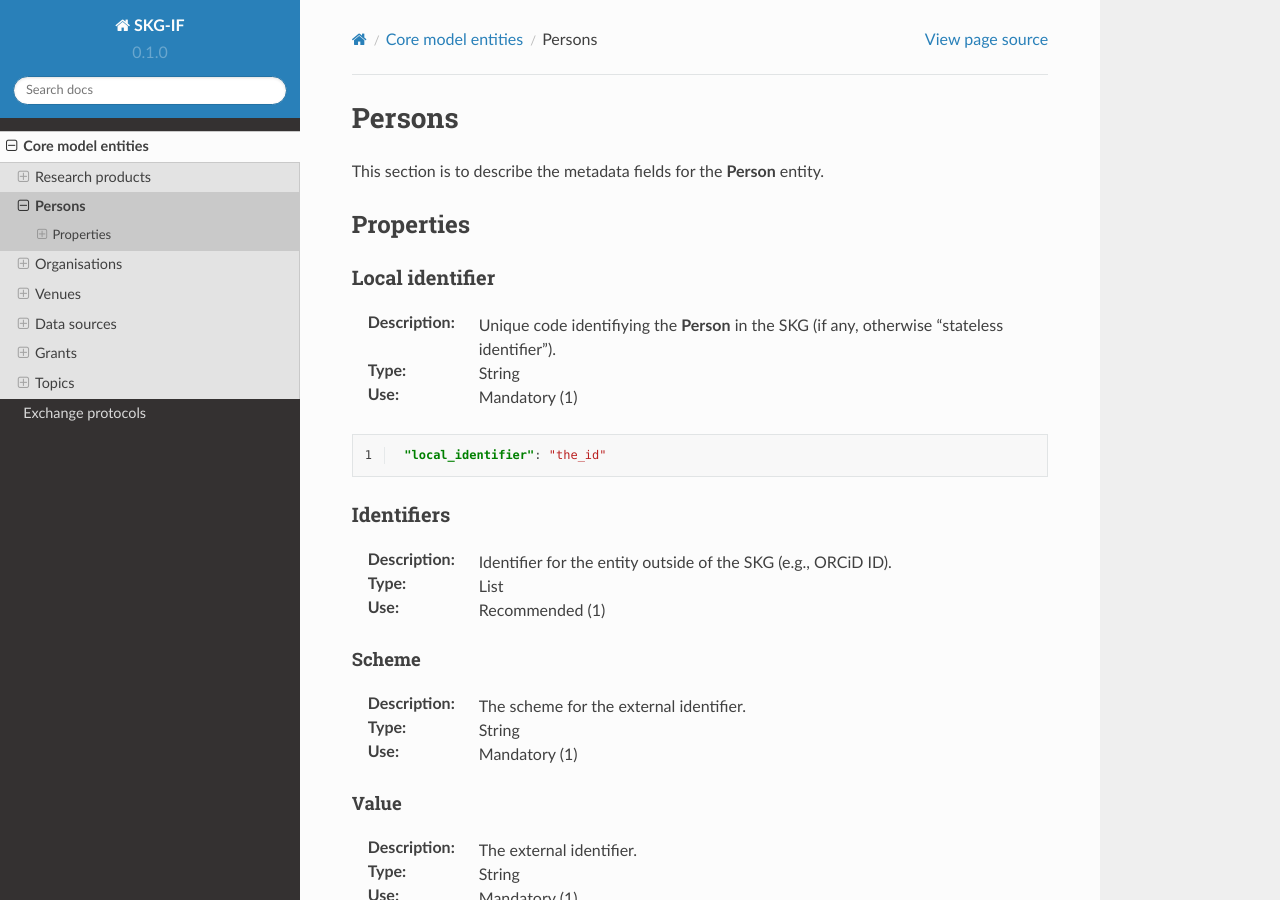
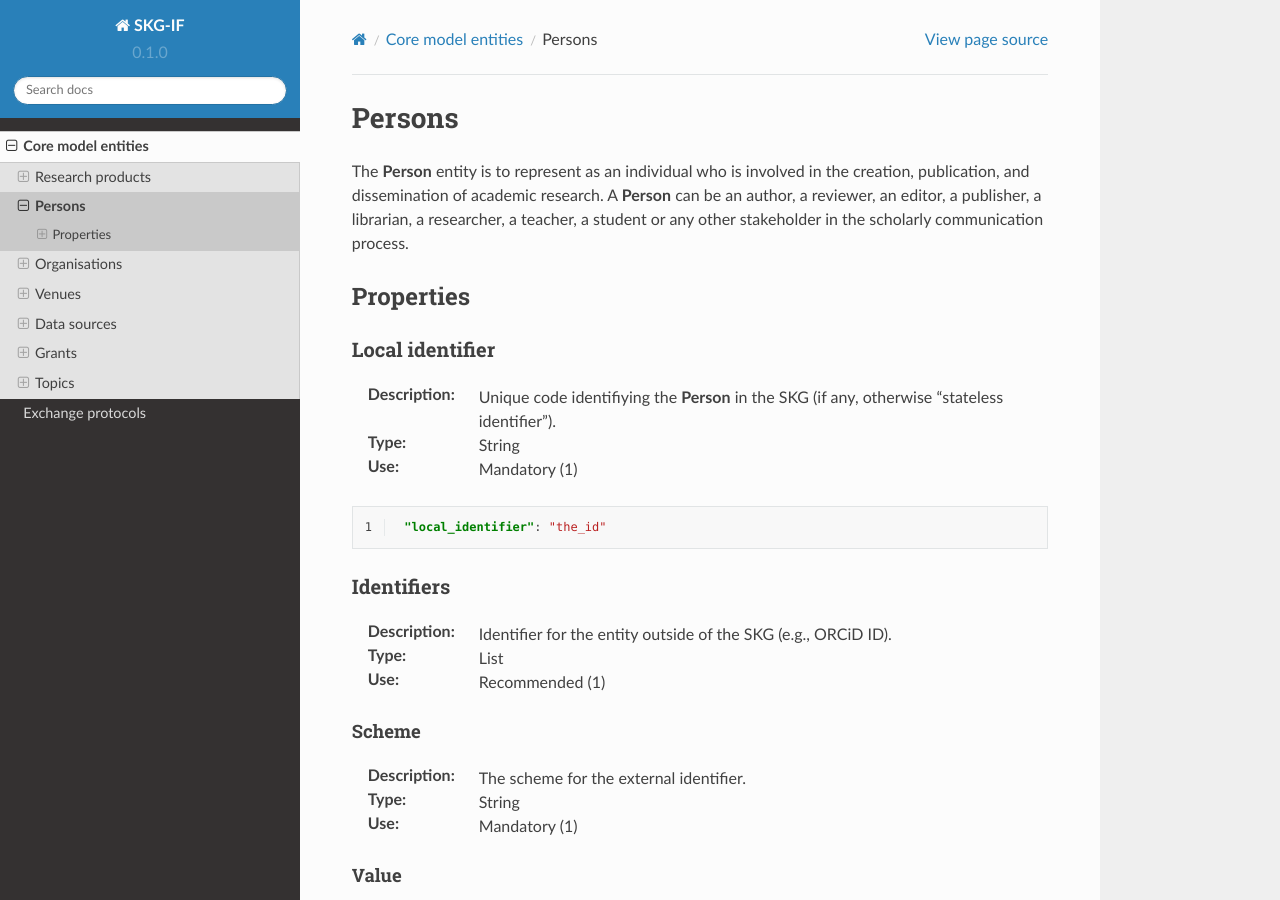
Before and after one commit to andremann/SKG-IF, a Sphinx documentation site: the page built from docs/source/persons.rst, in a window 1280 px wide and 900 px high. Built offline with Sphinx 7.4.7 and the Read the Docs theme 2.0.0, drawn with Linux system fonts in a browser that asks for light colours.

Commit message:
added the description for Person

```diff
--- a/docs/source/persons.rst
+++ b/docs/source/persons.rst
@@ -3,7 +3,9 @@
 Persons
 ############
 
-This section is to describe the metadata fields for the **Person** entity.
+The **Person** entity is to represent as an individual who is involved in the creation, publication, and dissemination of academic research.
+A **Person** can be an author, a reviewer, an editor, a publisher, a librarian, a researcher, a teacher, a student or any other stakeholder in the scholarly
+communication process.
 
 Properties
 ===========
```
